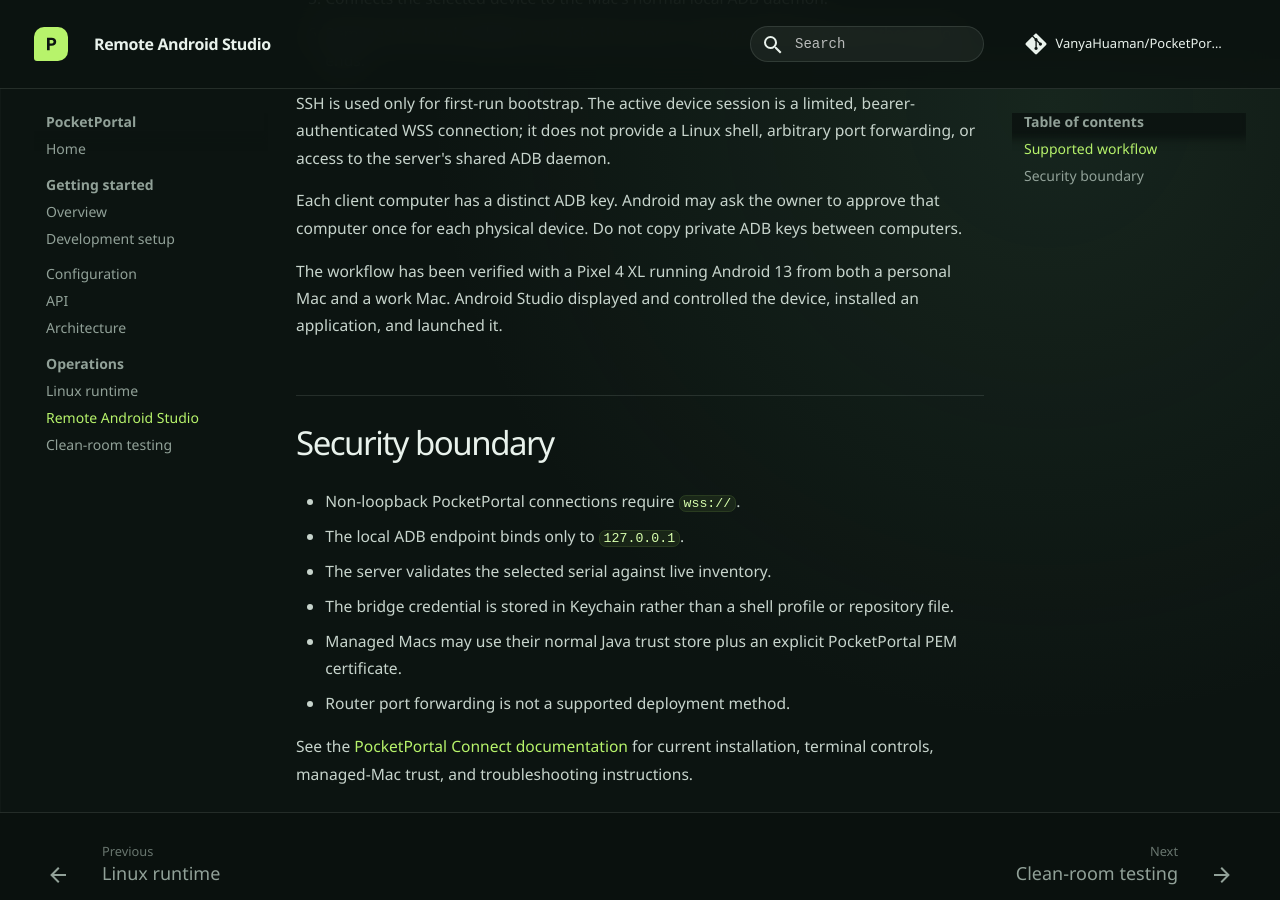
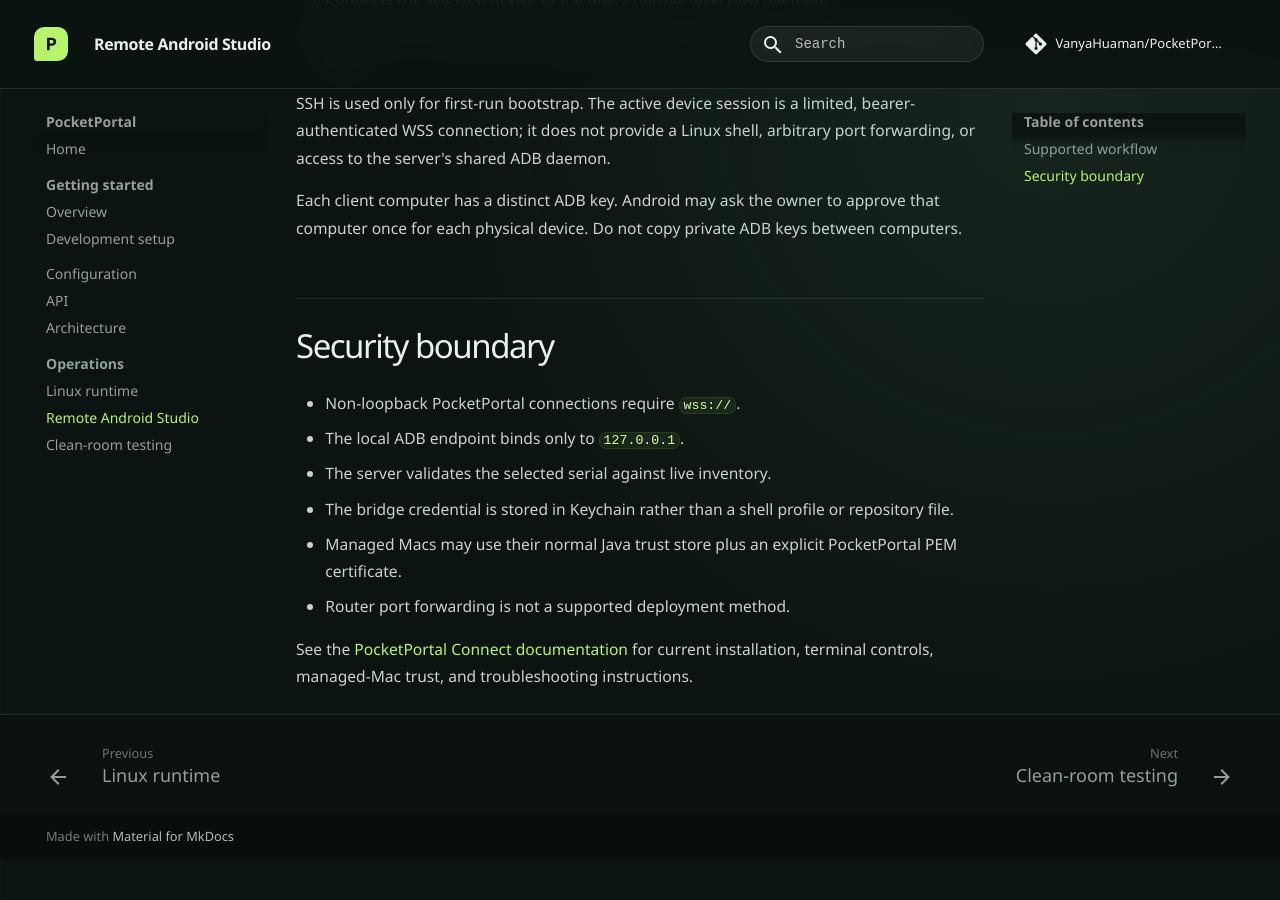
Before and after one commit to VanyaHuaman/PocketPortal, an MkDocs documentation site: the page built from docs/operations/android-studio-remote.md, in a window 1280 px wide and 900 px high, scrolled down 841 px. Built offline with MkDocs 1.6.1 and Material for MkDocs 9.7.7, drawn with Linux system fonts in a browser that asks for light colours; comment, search, counter and statistics services are not loaded; after the commit the page ends 1701 px from its top, so only the background shows below that.

Commit message:
Remove validation history from user guide

```diff
--- a/docs/operations/android-studio-remote.md
+++ b/docs/operations/android-studio-remote.md
@@ -30,10 +30,6 @@
 approve that computer once for each physical device. Do not copy private ADB
 keys between computers.
 
-The workflow has been verified with a Pixel 4 XL running Android 13 from both a
-personal Mac and a work Mac. Android Studio displayed and controlled the
-device, installed an application, and launched it.
-
 ## Security boundary
 
 - Non-loopback PocketPortal connections require `wss://`.
```
